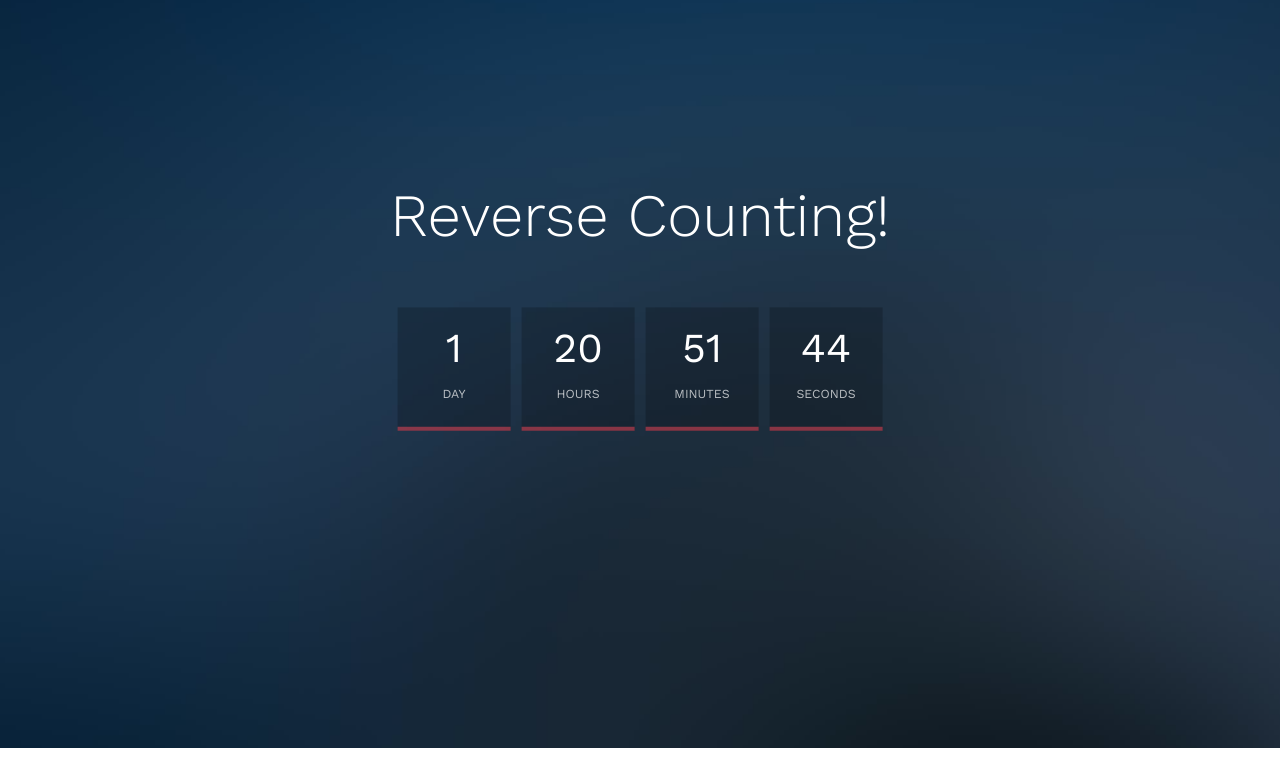
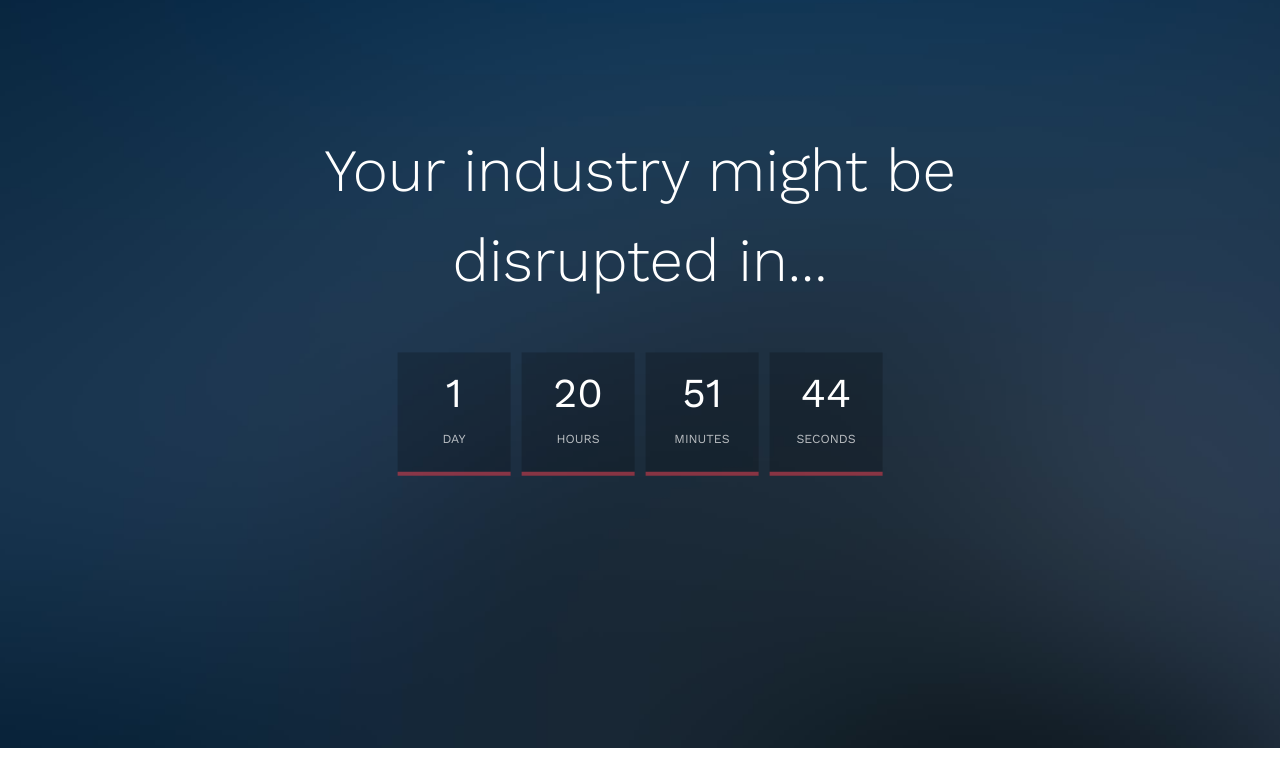
Before and after one commit to diogogoebel/site-teste, a plain HTML site: page index.html in a window 1280 px wide. Shown: the part 152-920 px from the top of the page. Drawn offline with nearby package versions, Linux system fonts and the light colour scheme; files whose address does not match are found by name.

Commit message:
new headline

```diff
--- a/index.html
+++ b/index.html
@@ -59,7 +59,7 @@
 				<div class="col-md-8 col-md-offset-2 text-center">
 					<div class="display-t">
 						<div class="display-tc animate-box" data-animate-effect="fadeIn">
-							<h1>Reverse Counting! </h1>
+							<h1>Your industry might be disrupted in...</h1>
 							<div class="simply-countdown simply-countdown-one"></div>
 						</div>
 					</div>
```
